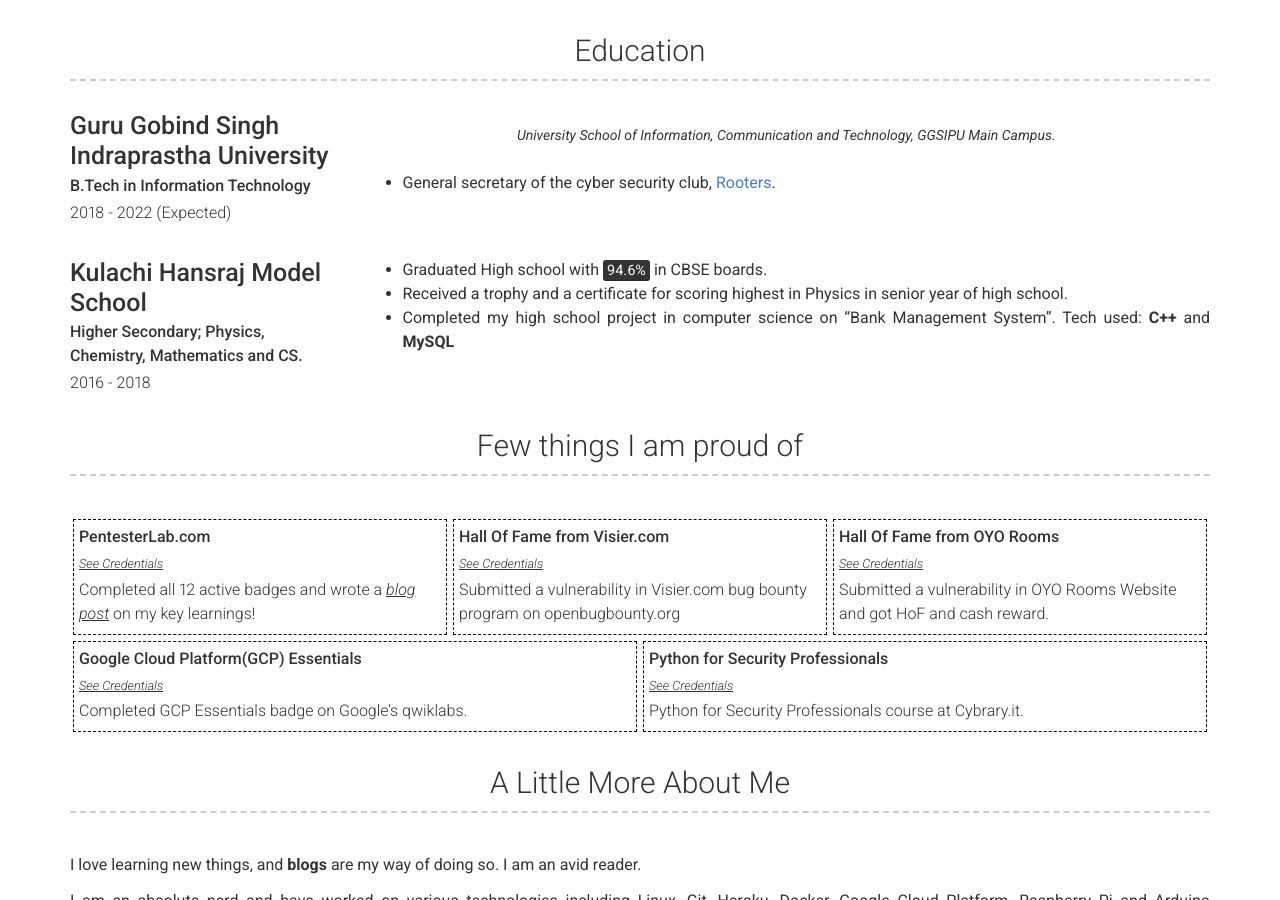
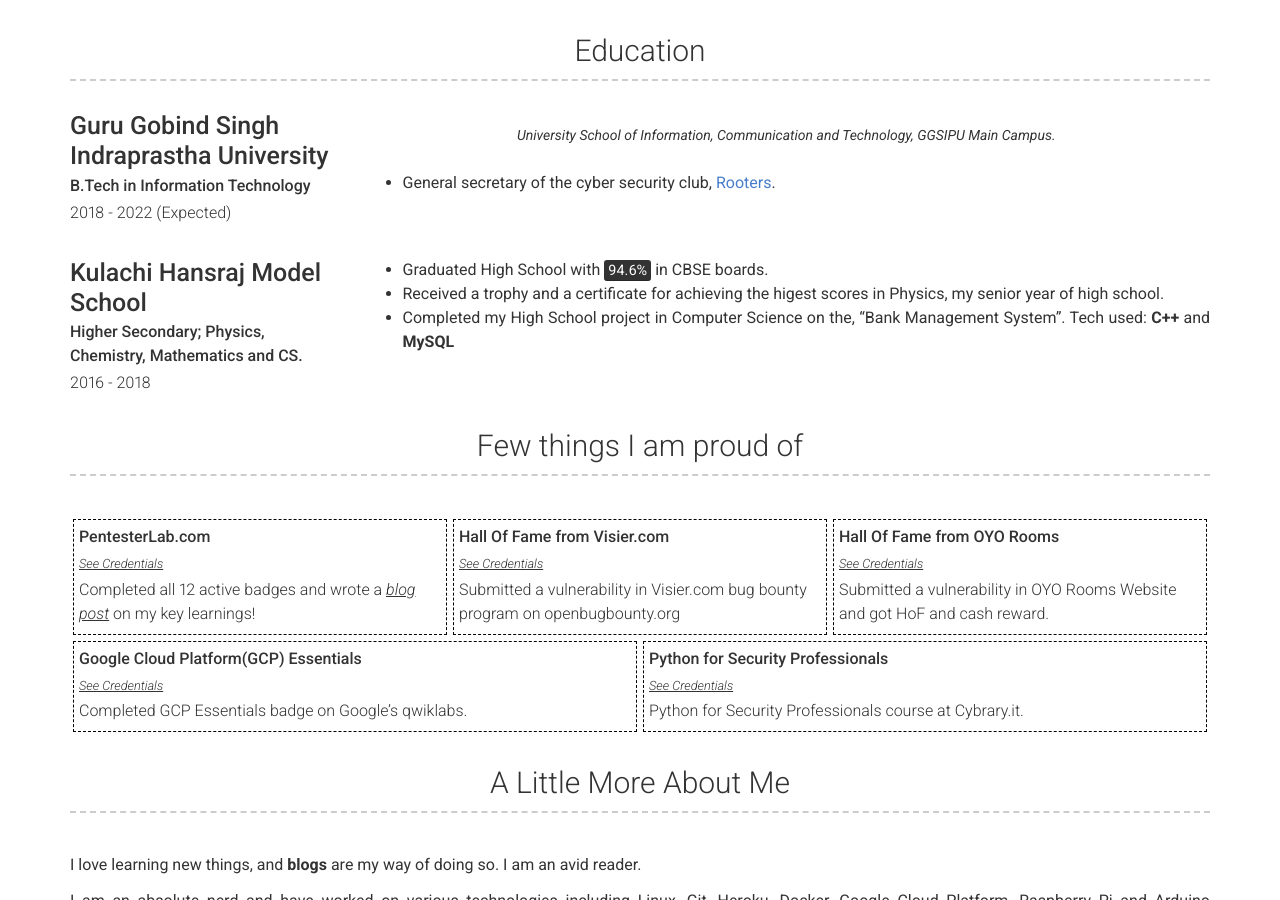
Before and after one commit to eshaan7/eshaan7.github.io, a Jekyll site: the page built from index.md, in a window 1280 px wide and 900 px high, scrolled down 2032 px. Built offline with Jekyll 4.4.1, drawn with Linux system fonts in a browser that asks for light colours.

Commit message:
Minor Corrections

```diff
--- a/_data/education.yml
+++ b/_data/education.yml
@@ -14,6 +14,6 @@
   dates: 2016 - 2018
   qualification: Higher Secondary; Physics, Chemistry, Mathematics and CS.
   description: | # this will include new lines to allow paragraphs
-    - Graduated High school with <mark>94.6%</mark> in CBSE boards.
-    - Received a trophy and a certificate for scoring highest in Physics in senior year of high school.
-    - Completed my high school project in computer science on "Bank Management System". Tech used: **C++** and **MySQL**
+    - Graduated High School with <mark>94.6%</mark> in CBSE boards.
+    - Received a trophy and a certificate for achieving the higest scores in Physics, my senior year of high school.
+    - Completed my High School project in Computer Science on the, "Bank Management System". Tech used: **C++** and **MySQL**
```
